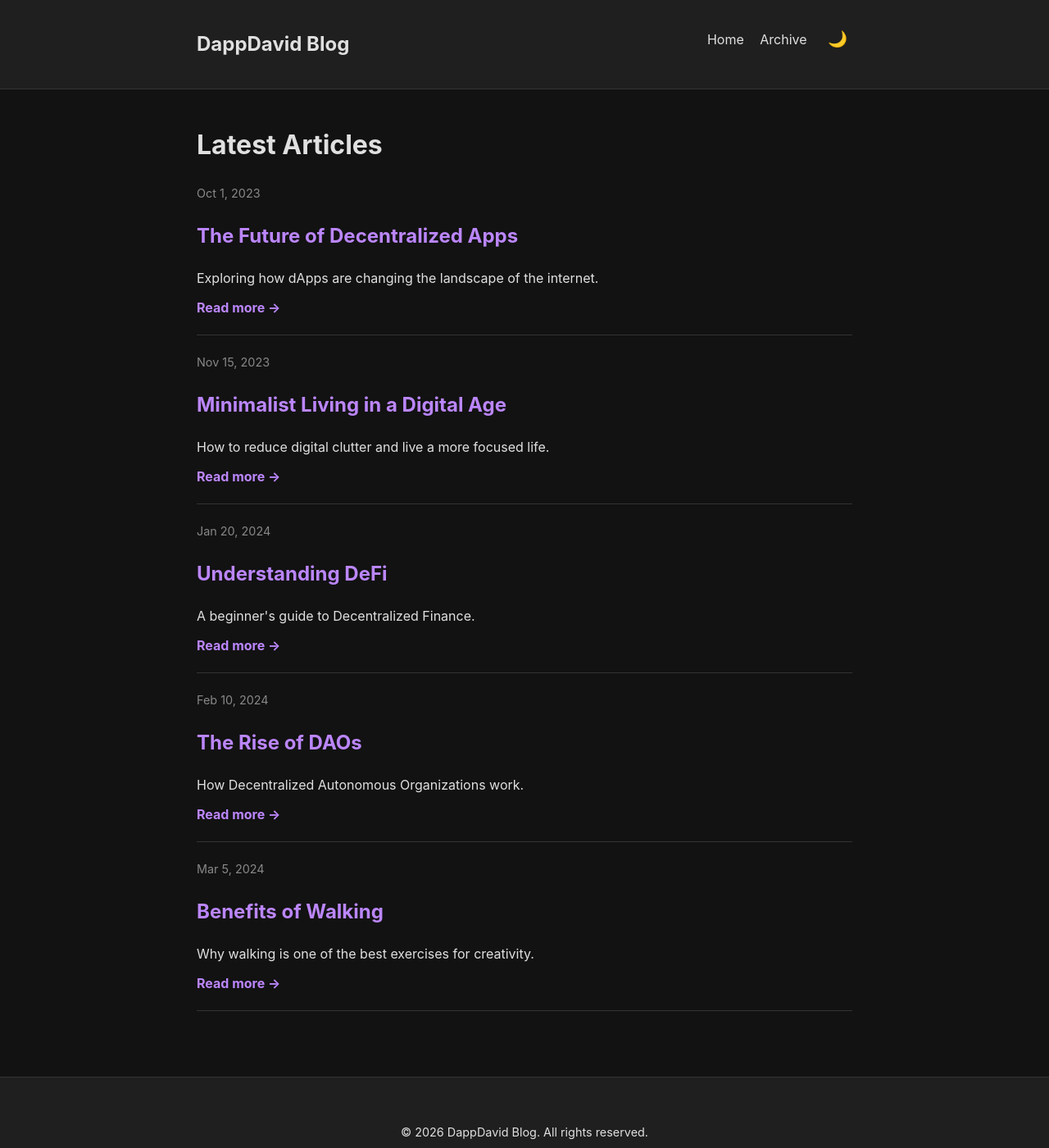
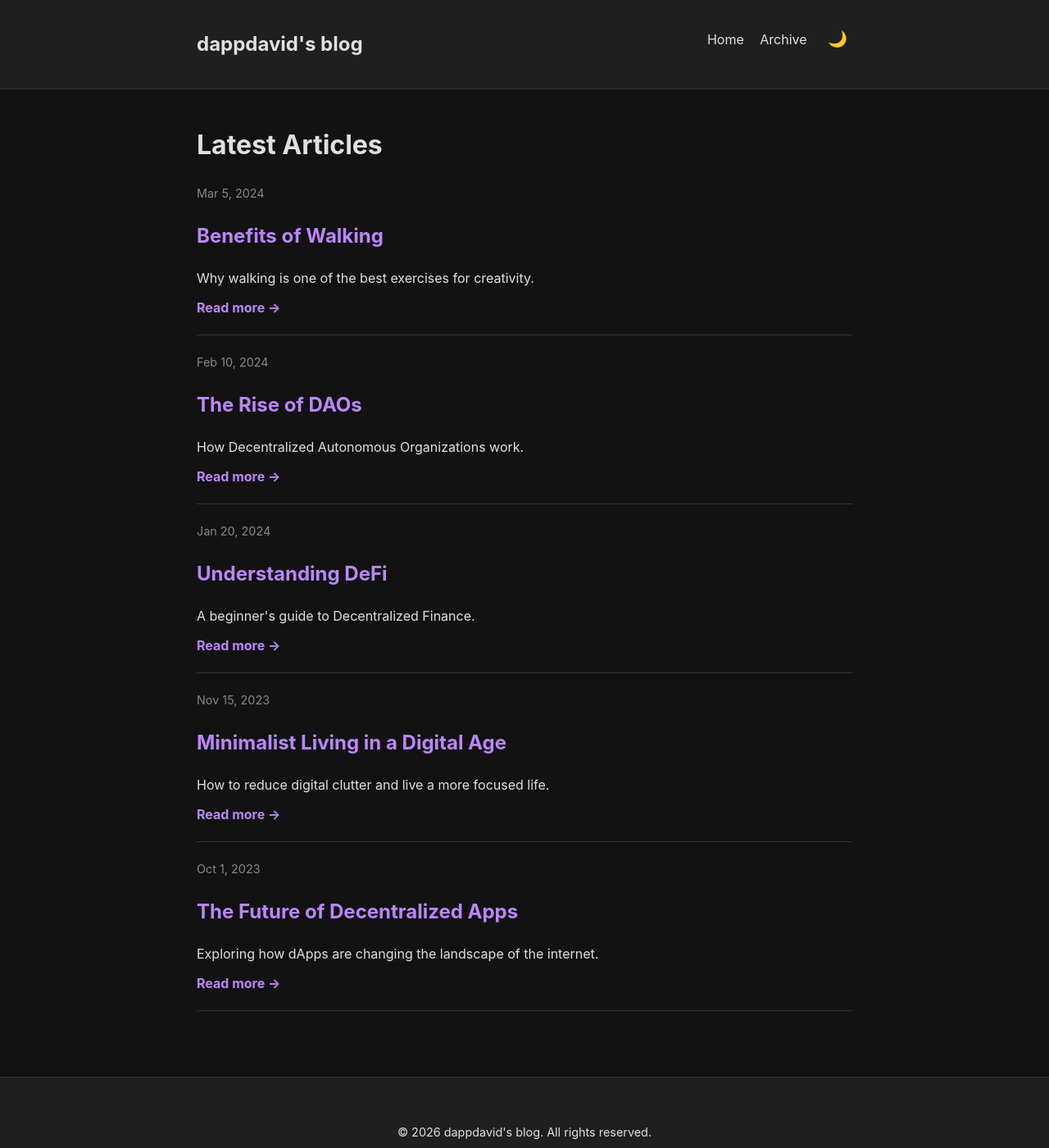
Before and after one commit to dappdavid/blog, a Jekyll site: the page built from index.html, in a window 1280 px wide and 1400 px high. Shown: the whole window at 82% size. Built offline with Jekyll 4.4.1, drawn with Linux system fonts in a browser that asks for light colours.

Commit message:
Update blog title and sort articles in descending order
- Change blog title to 'dappdavid's blog' in _config.yml
- Sort articles by date descending in index.html
- Sort articles by date descending and years descending in _layouts/archive.html

Co-authored-by: dappdavid <239035858+dappdavid@users.noreply.github.com>

```diff
--- a/_config.yml
+++ b/_config.yml
@@ -1,4 +1,4 @@
-title: DappDavid Blog
+title: dappdavid's blog
 description: A minimal blog about dApps and tech.
 baseurl: "/blog"
 url: "https://dappdavid.github.io"
--- a/_layouts/archive.html
+++ b/_layouts/archive.html
@@ -5,7 +5,9 @@ layout: default
   <h1>{{ page.title }}</h1>
   {{ content }}
 
-  {% assign postsByYear = site.articles | group_by_exp:"post", "post.date | date: '%Y'" %}
+  {% assign sorted_articles = site.articles | sort: 'date' | reverse %}
+  {% assign postsByYear = sorted_articles | group_by_exp:"post", "post.date | date: '%Y'" %}
+  {% assign postsByYear = postsByYear | sort: 'name' | reverse %}
   {% for year in postsByYear %}
     <h2>{{ year.name }}</h2>
     <ul class="post-list">
--- a/index.html
+++ b/index.html
@@ -5,7 +5,8 @@ title: Home
 <div class="home">
   <h1>Latest Articles</h1>
   <ul class="post-list">
-    {% for post in site.articles limit:10 %}
+    {% assign sorted_articles = site.articles | sort: 'date' | reverse %}
+    {% for post in sorted_articles limit:10 %}
       <li>
         <span class="post-meta">{{ post.date | date: "%b %-d, %Y" }}</span>
         <h2>
```
